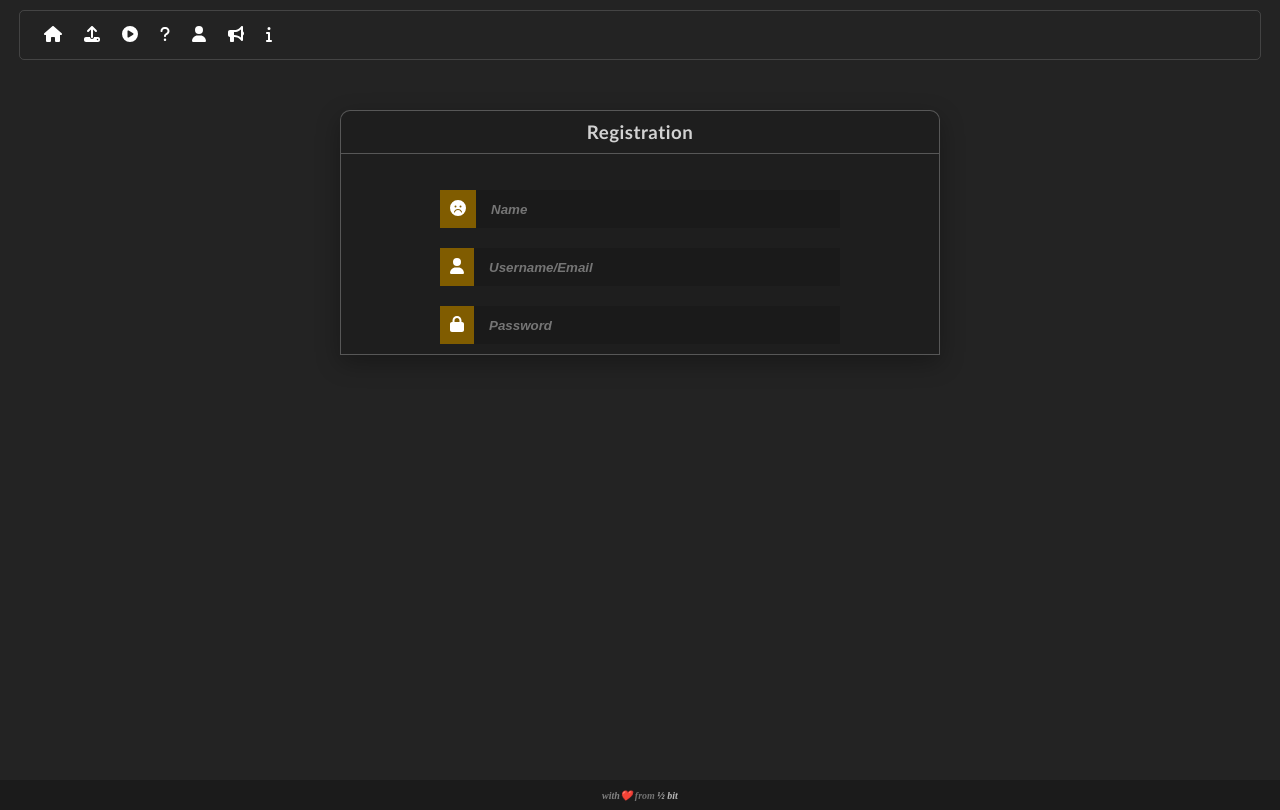
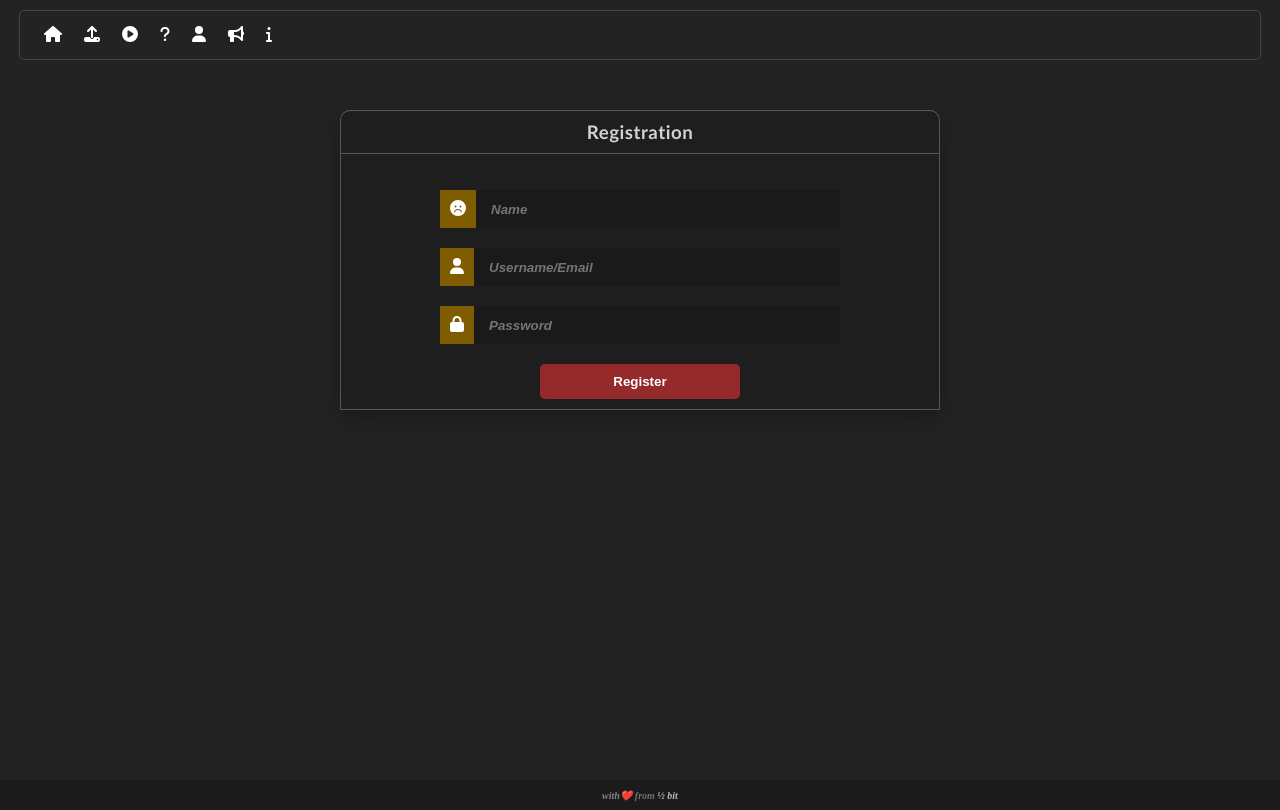
Before and after one commit to Shivamtiwari6393/kmcian_frontend, a React (Vite) app: page /registration in a window 1280 px wide. Built offline with nearby package versions, Linux system fonts and the light colour scheme; no server answers.

Commit message:
enable registration for all user

```diff
--- a/src/Components/Login.jsx
+++ b/src/Components/Login.jsx
@@ -4,7 +4,8 @@ import "../Styles/Login.css";
 import { toast } from "react-hot-toast";
 import adminContext from "./adminContext";
 import { FontAwesomeIcon } from "@fortawesome/react-fontawesome";
-import { faUser, faLock } from "@fortawesome/free-solid-svg-icons";
+import { faUser, faLock, faBullhorn } from "@fortawesome/free-solid-svg-icons";
+import { NavLink } from "react-router-dom";
 
 function Login() {
   // const url = "http://127.0.0.1:8000/api/user/login";
@@ -132,6 +133,9 @@ function Login() {
             </div>
           )} */}
         </div>
+        <span>
+          <NavLink to={"/registration"}>Registration</NavLink>
+        </span>
       </div>
     </>
   );
--- a/src/Components/Registration.jsx
+++ b/src/Components/Registration.jsx
@@ -8,8 +8,8 @@ import { faFaceFrown, faLock, faUser } from "@fortawesome/free-solid-svg-icons";
 import "../Styles/Login.css";
 
 export default function Registration() {
-    // const url = "http://127.0.0.1:8000/api/user/register";
-  const url = "https://kmcianbackend.vercel.app/api/user/register";
+  // const url = "http://127.0.0.1:8000/api/user";
+  const url = "https://kmcianbackend.vercel.app/api/user";
 
   const [credentials, setCredentials] = useState({
     username: "",
@@ -36,14 +36,23 @@ export default function Registration() {
     setIsLoading(true);
 
     try {
-      const response = await fetch(url, {
+      let response = null;
+      user.userId
+        ? (response = await fetch(`${url}/v1/register`, {
             method: "POST",
             headers: {
               "Content-Type": "application/json",
               Authorization: `Bearer ${sessionStorage.getItem("kmcianToken")}`,
             },
             body: JSON.stringify(credentials),
-      });
+          }))
+        : (response = await fetch(`${url}/v2/register`, {
+            method: "POST",
+            headers: {
+              "Content-Type": "application/json",
+            },
+            body: JSON.stringify(credentials),
+          }));
 
       const data = await response.json();
       if (!response.ok) throw new Error(data.message || "An error occurred");
@@ -91,7 +100,6 @@ export default function Registration() {
               onChange={handleInputChange}
             />
           </div>
-
           <div className="password-container">
             <label htmlFor="password">
               <FontAwesomeIcon icon={faLock} style={{ color: "#ffffff" }} />
@@ -105,11 +113,9 @@ export default function Registration() {
             />
           </div>
 
-          {user.userId && (
           <div className="logout-button-container">
             <button onClick={handleRegistrationButtonClick}>Register</button>
           </div>
-          )}
         </div>
       </div>
     </>
--- a/src/Components/Shorts.jsx
+++ b/src/Components/Shorts.jsx
@@ -42,8 +42,8 @@ export default function ShortsFeed() {
     setShow((prev) => !prev);
   };
 
-  const fullscreen = (e,id) => {
-    e.stopPropagation()
+  const fullscreen = (e, id) => {
+    e.stopPropagation();
     const video = videoRefs.current[id];
     if (!video) return;
     video.requestFullscreen();
@@ -365,7 +365,7 @@ export default function ShortsFeed() {
                 icon={faVectorSquare}
                 onClick={(e) => fullscreen(e, short._id)}
               ></FontAwesomeIcon>
-              {user.userId && (
+              {user.userId && user.role != "user" && (
                 <FontAwesomeIcon
                   id="delete-button"
                   icon={faTrash}
--- a/src/Styles/Login.css
+++ b/src/Styles/Login.css
@@ -11,7 +11,14 @@
   box-shadow: 0 8px 24px rgba(0, 0, 0, 0.3);
   border-top-right-radius: 10px;
   border-top-left-radius: 10px;
-  border: 1px solid rgba(255, 255, 255, 0.250);
+  border: 1px solid rgba(255, 255, 255, 0.25);
+}
+
+.login-container span {
+  font-size: small;
+  margin: 5px;
+  text-align: right;
+
 }
 
 .login-container .login-header {
@@ -22,14 +29,12 @@
   text-align: center;
   border-bottom: 1px solid rgba(255, 255, 255, 0.5);
   padding-bottom: 10px;
-  font-family: 'Gill Sans', 'Gill Sans MT', Calibri, 'Trebuchet MS', sans-serif;
-  color: rgb(255, 255, 255,0.8);
+  font-family: "Gill Sans", "Gill Sans MT", Calibri, "Trebuchet MS", sans-serif;
+  color: rgb(255, 255, 255, 0.8);
   border-top-right-radius: 10px;
   border-top-left-radius: 10px;
-  border-bottom: 1px solid rgba(255, 255, 255, 0.250);
+  border-bottom: 1px solid rgba(255, 255, 255, 0.25);
 }
-
-
 
 .login-fields {
   position: relative;
@@ -80,7 +85,6 @@ label {
   margin: 15px 0px;
   font-weight: bold;
   box-shadow: 1px 2px 6px rgba(0, 0, 0, 0.399);
-
 }
 
 .login-fields .logout-button-container button {
```
Lines whose indentation alone changed are shown as unchanged.
